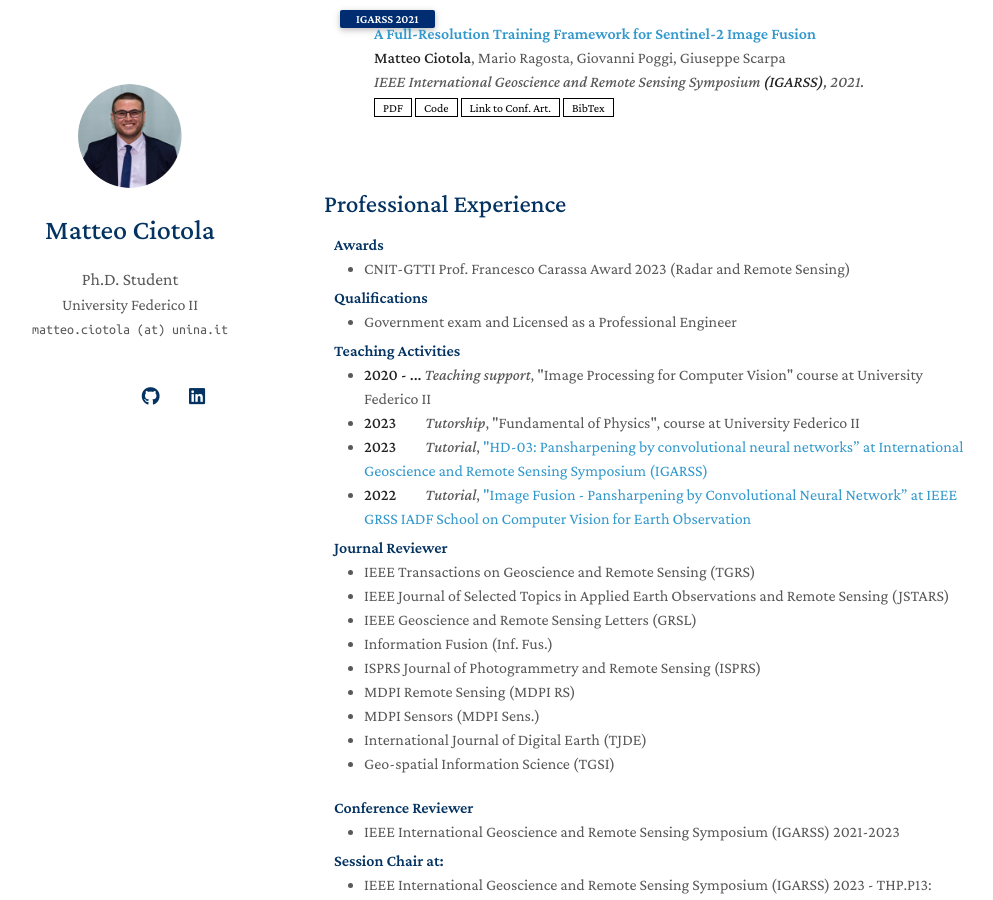
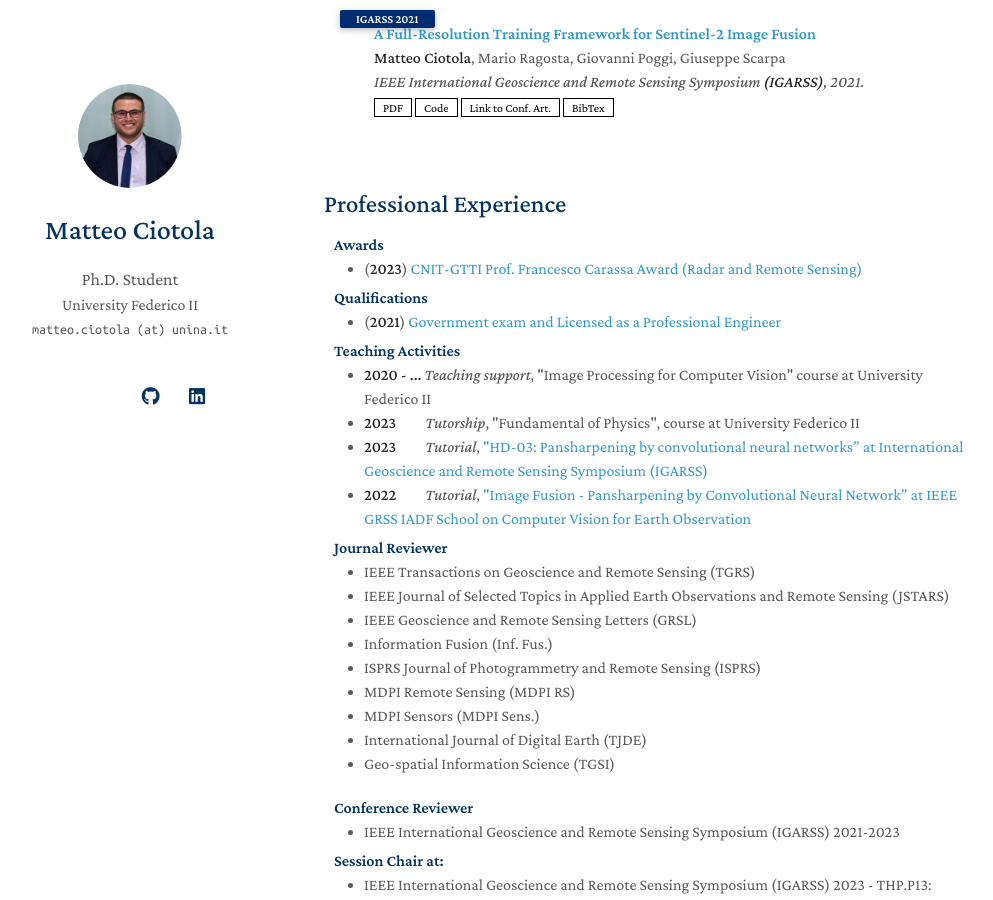
Before and after one commit to matciotola/matciotola.github.io, a Jekyll site: the page built from index.md, in a window 1280 px wide and 900 px high, scrolled down 2049 px. Shown: the whole window, without its empty margins (146-1139 px from the left). Built offline with Jekyll 4.4.1, drawn with Linux system fonts in a browser that asks for light colours; nearby versions of some CDN libraries; a style sheet for code colours, icons or effects is not loaded; our own code applies the rules of GitHub Pages for plain Markdown files.

Commit message:
update services.md

```diff
--- a/_includes/services.md
+++ b/_includes/services.md
@@ -3,13 +3,13 @@
 <h4 style="margin:0 10px 0;">Awards</h4>
 
 <ul style="margin:0 0 5px;">
-  <li><a href="https://itee.dieti.unina.it/index.php/it/26-news-xxxix-cycle/266-gtti-annual-meeting-award-winner-2023"><autocolor>CNIT-GTTI Prof. Francesco Carassa Award 2023 (Radar and Remote Sensing)</autocolor></a></li>
+  <li><autocolor>(<strong>2023</strong>) <a href="https://itee.dieti.unina.it/index.php/it/26-news-xxxix-cycle/266-gtti-annual-meeting-award-winner-2023">CNIT-GTTI Prof. Francesco Carassa Award (Radar and Remote Sensing)</a></autocolor></li>
 </ul>
 
 <h4 style="margin:0 10px 0;">Qualifications</h4>
 
 <ul style="margin:0 0 5px;">
-  <li><a href="https://www.unina.it/documents/11958/24211580/ING.INF_2021.01.12_esito.11.1.pdf"><autocolor>Government exam and Licensed as a Professional Engineer</autocolor></a></li>
+  <li><autocolor>(<strong>2021</strong>) <a href="https://www.unina.it/documents/11958/24211580/ING.INF_2021.01.12_esito.11.1.pdf">Government exam and Licensed as a Professional Engineer</a></autocolor></li>
 </ul>
 
 
```
